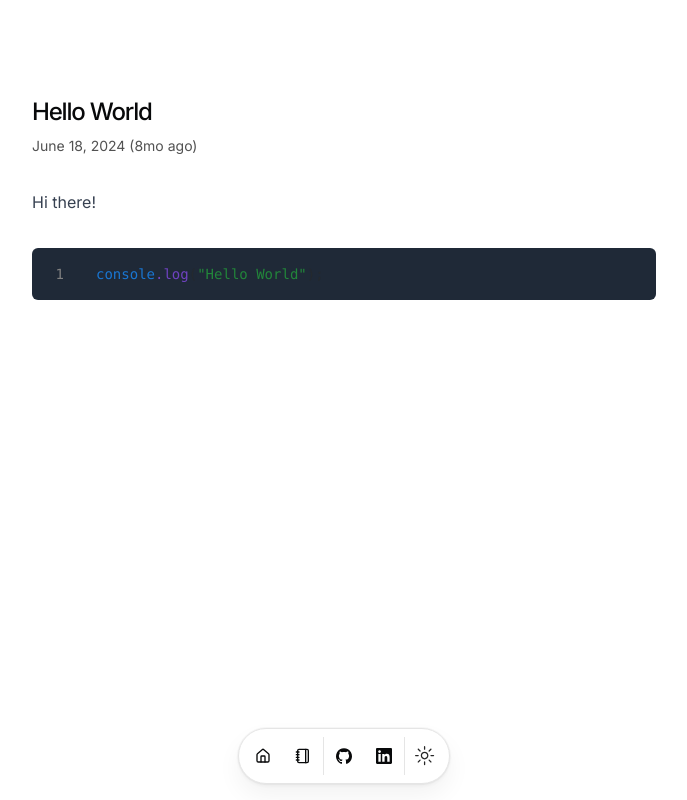
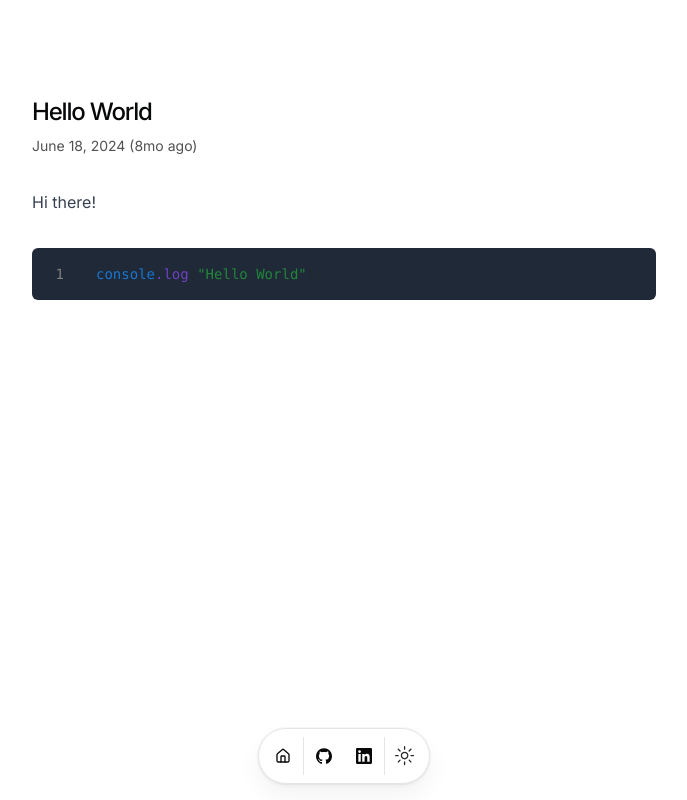
Before and after one commit to Aditya-Dawadikar/Portfolio, a Next.js app: page /blog/hello-world in a window 1280 px wide. Shown: the whole page, without its empty margins (296-983 px from the left). Built offline with nearby package versions, Linux system fonts and the light colour scheme.

Commit message:
Add: Disable blog

```diff
--- a/src/data/resume.tsx
+++ b/src/data/resume.tsx
@@ -21,7 +21,7 @@
   ],
   navbar: [
     { href: "/", icon: HomeIcon, label: "Home" },
-    { href: "/blog", icon: NotebookIcon, label: "Blog" },
+    // { href: "/blog", icon: NotebookIcon, label: "Blog" },
   ],
   contact: {
     email: "mail.aditya.dawadikar@gmail.com",
```
